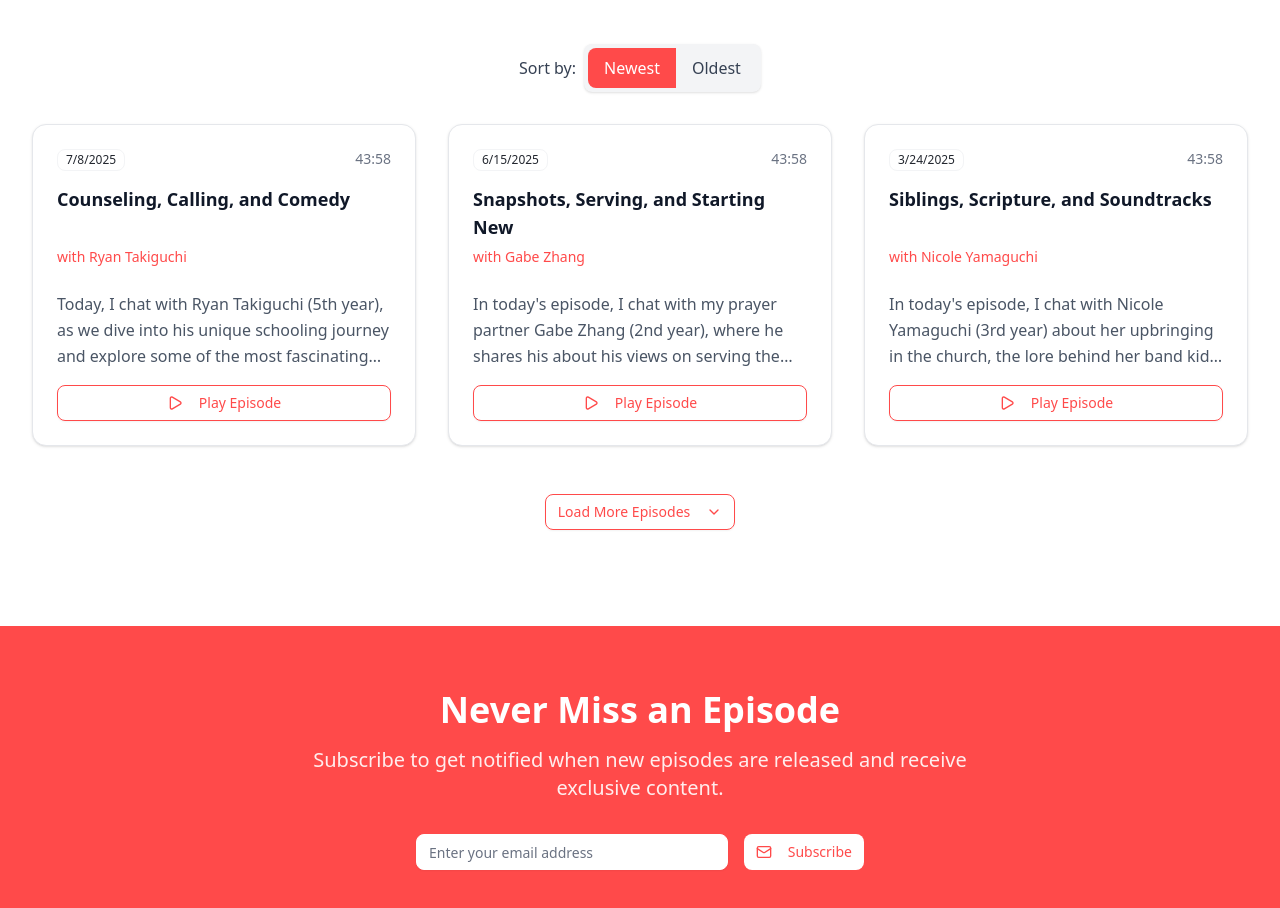
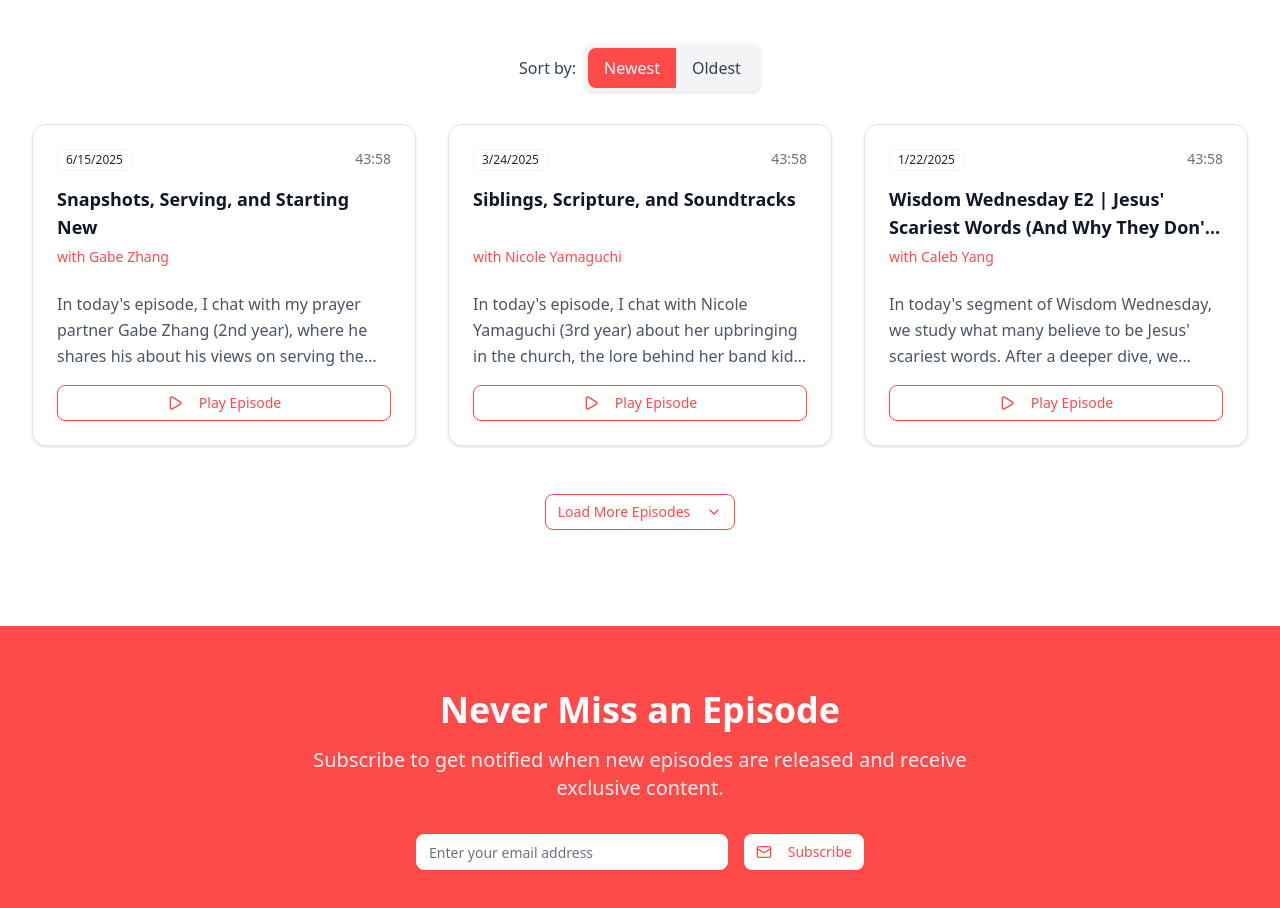
Before and after one commit to calebjyang/double-a-discourse, a Next.js app: page / in a window 1280 px wide. Shown: the part 789-1697 px from the top of the page. Built offline with nearby package versions, Linux system fonts and the light colour scheme.

Commit message:
Fix: first episode and  e3 link

```diff
--- a/app/page.tsx
+++ b/app/page.tsx
@@ -101,7 +101,8 @@ export default function PodcastPage() {
 
   // Sorted episodes for the grid
   const sortedEpisodes = useMemo(() => {
-    return [...episodes].slice(1).sort((a, b) => {
+    if (!latestEpisode) return [];
+    return episodes.filter(e => e.id !== latestEpisode.id).sort((a, b) => {
       const aDate = new Date(a.publishDate).getTime();
       const bDate = new Date(b.publishDate).getTime();
       return sortOrder === 'desc' ? bDate - aDate : aDate - bDate;
--- a/public/episodes.json
+++ b/public/episodes.json
@@ -24,7 +24,7 @@
     "description": "In today's episode, I chat with Daniel Park (2nd Year) about his faith foundations that began in his infancy, and dive in head-first to some intriguing topics relating to heaven and the nature of faith. Buckle in -- this one will get your gears turning!",
     "duration": "38:45",
     "publishDate": "2024-07-31",
-    "audioUrl": "/https://mcdn.podbean.com/mf/web/p4qxgg3iq7kxsru7/Generational_Faith_Heaven_and_Theology_with_Daniel_Parka9qxg.mp3"
+    "audioUrl": "https://mcdn.podbean.com/mf/web/p4qxgg3iq7kxsru7/Generational_Faith_Heaven_and_Theology_with_Daniel_Parka9qxg.mp3"
   },
   {
     "id": 4,
```
